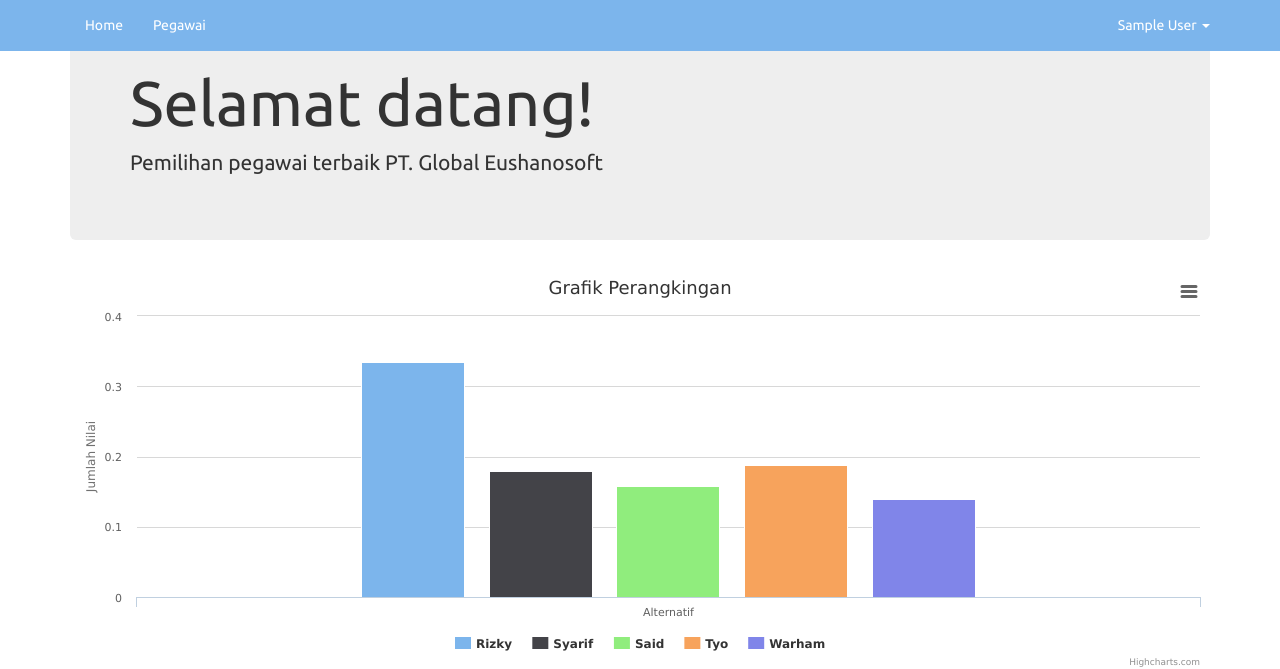
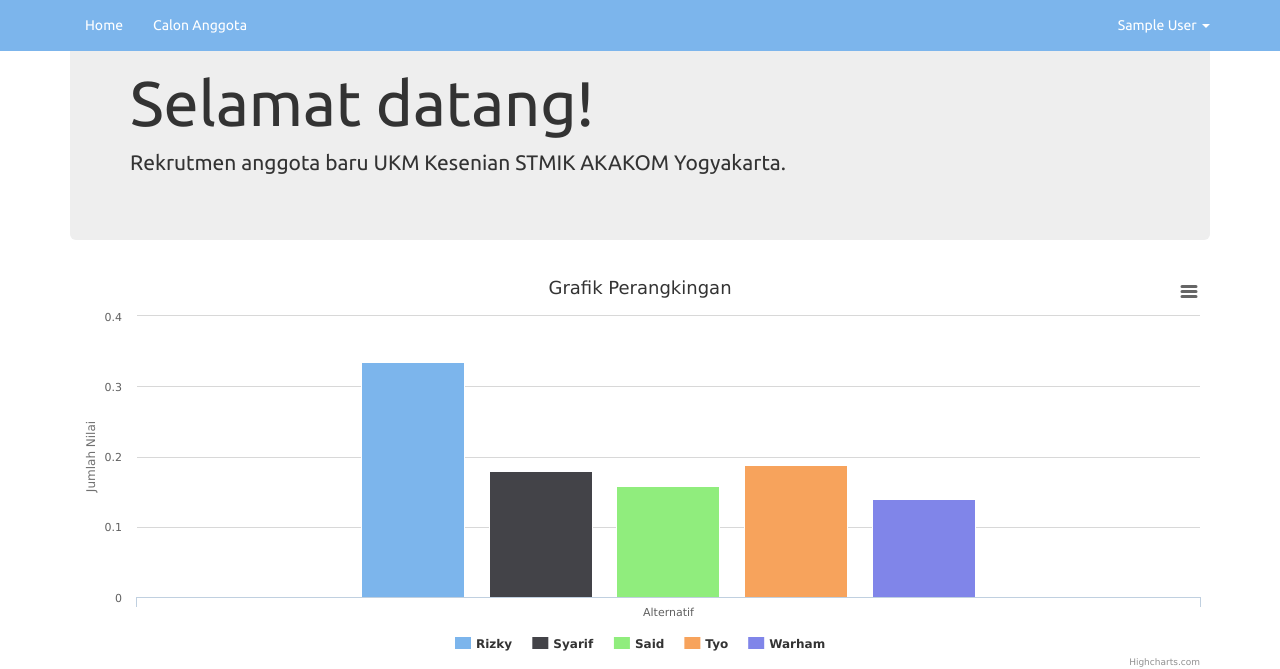
Before and after one commit to imamdigmi/simple-recruitment-dss-ahp, a PHP site: page /index.php in a window 1280 px wide. Shown: the top 669 px of the page. Run offline with PHP 8.4, Linux system fonts and the light colour scheme; the visitor is signed in with stand-in values (Sample User, id 1); data comes from the database, SQL or seed files in the repository.

Commit message:
Initial with which has existed

```diff
--- a/includes/config.php
+++ b/includes/config.php
@@ -1,7 +1,7 @@
 <?php
 class Config {
   private $host = "localhost";
-  private $db_name = "employees";
+  private $db_name = "recruitment";
   private $username = "root";
   private $password = "idiot";
   public $conn;
--- a/includes/footer.inc.php
+++ b/includes/footer.inc.php
@@ -1,5 +1,5 @@
 	<hr>
-	<footer class="text-center">Copyright &copy; 2017 PT. Global Eushanosoft</footer>
+	<footer class="text-center">Copyright &copy; 2017 UKM Kesenian STMIK Akakom Yogyakarta</footer>
 	</div>
     <script type="text/javascript" src="assets/js/bootstrap.min.js"></script>
     <script type="text/javascript" src="assets/js/jquery.dataTables.min.js"></script>
--- a/includes/header.inc.php
+++ b/includes/header.inc.php
@@ -45,16 +45,16 @@ $db = $config->getConnection();
           <div class="collapse navbar-collapse" id="bs-example-navbar-collapse-1">
           <ul class="nav navbar-nav">
               <li><a href="index.php">Home <span class="sr-only">(current)</span></a></li>
-              <?php if ($_SESSION["role"] == "pegawai"): ?>
-                  <li role="presentation"><a href="data-alternatif.php">Pegawai</a></li>
+              <?php if ($_SESSION["role"] == "operator"): ?>
+                  <li role="presentation"><a href="data-alternatif.php">Calon Anggota</a></li>
               <?php endif; ?>
 
-              <?php if ($_SESSION["role"] == "atasan"): ?>
+              <?php if ($_SESSION["role"] == "wakil"): ?>
                   <li role="presentation"><a href="data-kriteria.php">Kriteria</a></li>
                   <li role="presentation"><a href="nilai.php">Nilai</a></li>
               <?php endif; ?>
 
-              <?php if ($_SESSION["role"] == "atasan" OR $_SESSION["role"] == "manajer"): ?>
+              <?php if ($_SESSION["role"] == "wakil" OR $_SESSION["role"] == "ketua"): ?>
                   <li class="dropdown">
                       <a href="#" class="dropdown-toggle" data-toggle="dropdown" role="button" aria-haspopup="true" aria-expanded="false">Analisan <span class="caret"></span></a>
                       <ul class="dropdown-menu">
--- a/index.php
+++ b/index.php
@@ -22,7 +22,7 @@ $stmt5 = $pro5->readAll();
 		<div class="col-xs-12 col-sm-12 col-md-12">
 			<div class="jumbotron">
 			    <h1>Selamat datang!</h1>
-			    <p>Pemilihan pegawai terbaik PT. Global Eushanosoft</p>
+			    <p>Rekrutmen anggota baru UKM Kesenian STMIK AKAKOM Yogyakarta.</p>
 			</div>
 			<div id="container2" style="min-width: 100%; height: 400px; margin: 0 auto"></div>
 			<br/>
--- a/login.php
+++ b/login.php
@@ -1,5 +1,5 @@
 <?php
-include_once 'includes/config.php';
+include_once('includes/config.php');
 
 $config = new Config();
 $db = $config->getConnection();
@@ -21,7 +21,7 @@ if ($_POST) {
 <head>
     <meta charset="utf-8">
     <meta name="viewport" content="width=device-width, initial-scale=1">
-    <title>Pemilihan Pegawai Terbaik</title>
+    <title>Rekrutmen Anggota Baru</title>
     <link rel="stylesheet" href="assets/css/bootstrap.min.css">
     <link rel="stylesheet" href="assets/css/sweetalert.css">
     <link rel="stylesheet" href="assets/css/style.css">
@@ -47,7 +47,7 @@ if ($_POST) {
                         <div class="panel-footer">
                             <button type="submit" class="btn btn-dark raised btn-block">Login</button>
                             <br>
-                            <p class="text-center">PT. Global Eushanosoft</p>
+                            <p class="text-center">UKM Kesenian STMIK Akakom Yogyakarta</p>
                         </div>
                     </div>
                 </form>
```
Also changed, not shown: README.md. Lines whose indentation alone changed are shown as unchanged.
